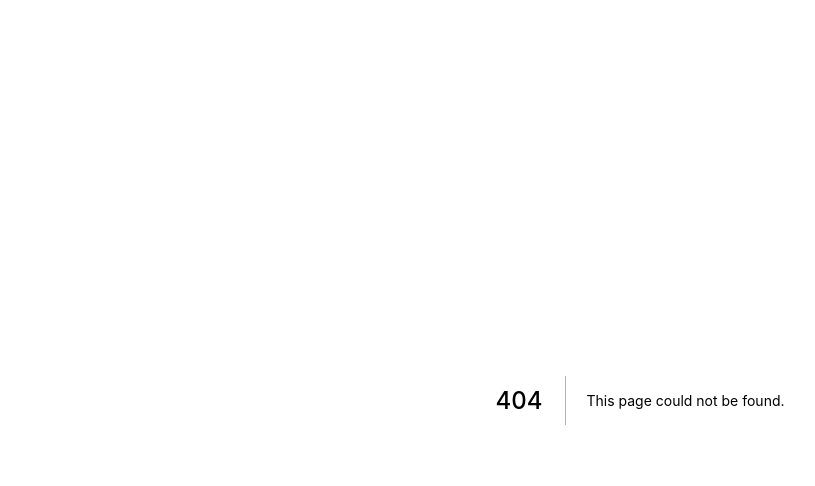
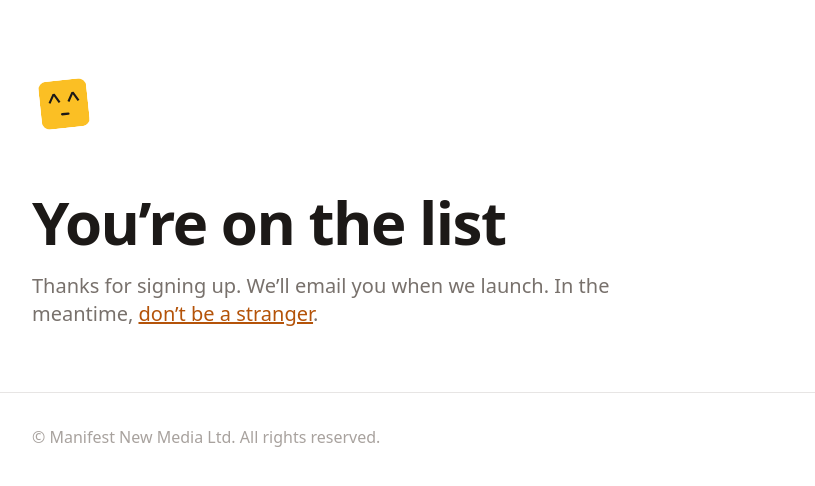
Before and after one commit to monooso/happystack-marketing, a Next.js app: page /success in a window 1280 px wide. Before the commit this address had no page. Shown: the top 486 px of the page, without its empty margins (0-815 px from the left). Built offline with nearby package versions, Linux system fonts and the light colour scheme.

Commit message:
Implement form success page

```diff
--- a/pages/index.jsx
+++ b/pages/index.jsx
@@ -29,7 +29,7 @@ export default function Home () {
 
             <div className='mt-8 sm:max-w-lg'>
               <p className='text-base font-medium text-gray-900'>Get notified when Happy Stack launches</p>
-              <form name='launch-list' method='POST' className='mt-3 sm:flex' data-netlify='true'>
+              <form action='/success' name='launch-list' method='POST' className='mt-3 sm:flex' data-netlify='true'>
                 <label htmlFor='email' className='sr-only'>Email</label>
                 <input type='email' name='email' id='email' required className='block w-full py-3 text-base rounded-md placeholder-gray-500 shadow-sm focus:ring-yellow-500 focus:border-yellow-500 sm:flex-1 border-gray-300' placeholder='Enter your email' />
                 <button type='submit' className='mt-3 w-full px-6 py-3 border border-transparent transition text-base font-bold rounded-md text-yellow-900 bg-yellow-300 shadow-sm hover:bg-yellow-200 focus:outline-none focus:ring-2 focus:ring-offset-2 focus:ring-yellow-500 sm:mt-0 sm:ml-3 sm:flex-shrink-0 sm:inline-flex sm:items-center sm:w-auto'>Notify me</button>
--- /dev/null
+++ b/pages/success.jsx
@@ -0,0 +1,34 @@
+import Head from 'next/head'
+import Footer from '../components/Footer'
+import Header from '../components/Header'
+
+export default function Success () {
+  return (
+    <div>
+      <Head>
+        <title>You’re on the list &middot; Happy Stack</title>
+        <meta name='description' content='Thanks for signing up. We’ll let you know when we launch.' />
+        <link rel='icon' type='image/svg+xml' href='/logo.svg' />
+      </Head>
+
+      <Header linkTarget='/' />
+
+      <main>
+        <div className='max-w-7xl mt-16 mx-auto px-4 sm:px-6 lg:px-8'>
+          <div className='md:max-w-2xl'>
+            <h1>
+              <span className='block text-4xl tracking-tight font-extrabold sm:text-5xl xl:text-6xl'>
+                <span className='block text-gray-900'>You’re on the list</span>
+              </span>
+            </h1>
+            <p className='mt-3 text-base text-gray-500 sm:mt-5 sm:text-xl lg:text-lg xl:text-xl'>
+              Thanks for signing up. We’ll email you when we launch. In the meantime, <a className='text-yellow-700 underline hover:text-yellow-800' href='https://twitter.com/intent/follow?screen_name=happystackapp'>don’t be a stranger</a>.
+            </p>
+          </div>
+        </div>
+      </main>
+
+      <Footer />
+    </div>
+  )
+}
```
